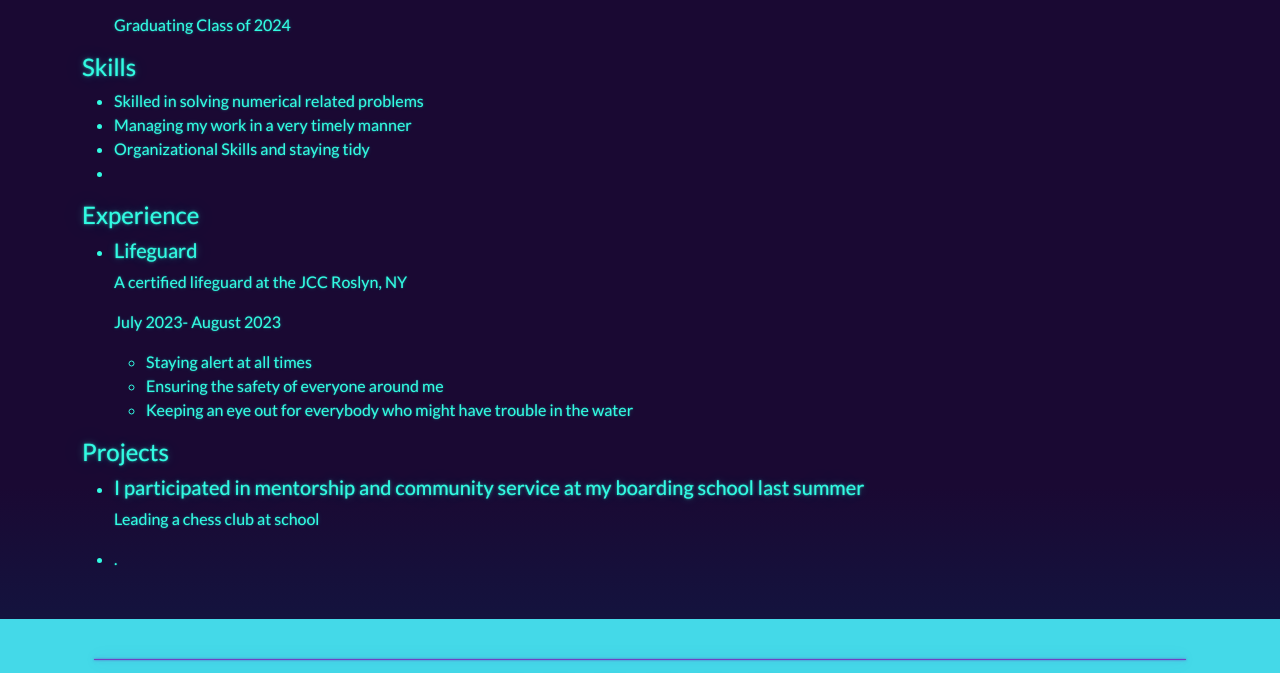
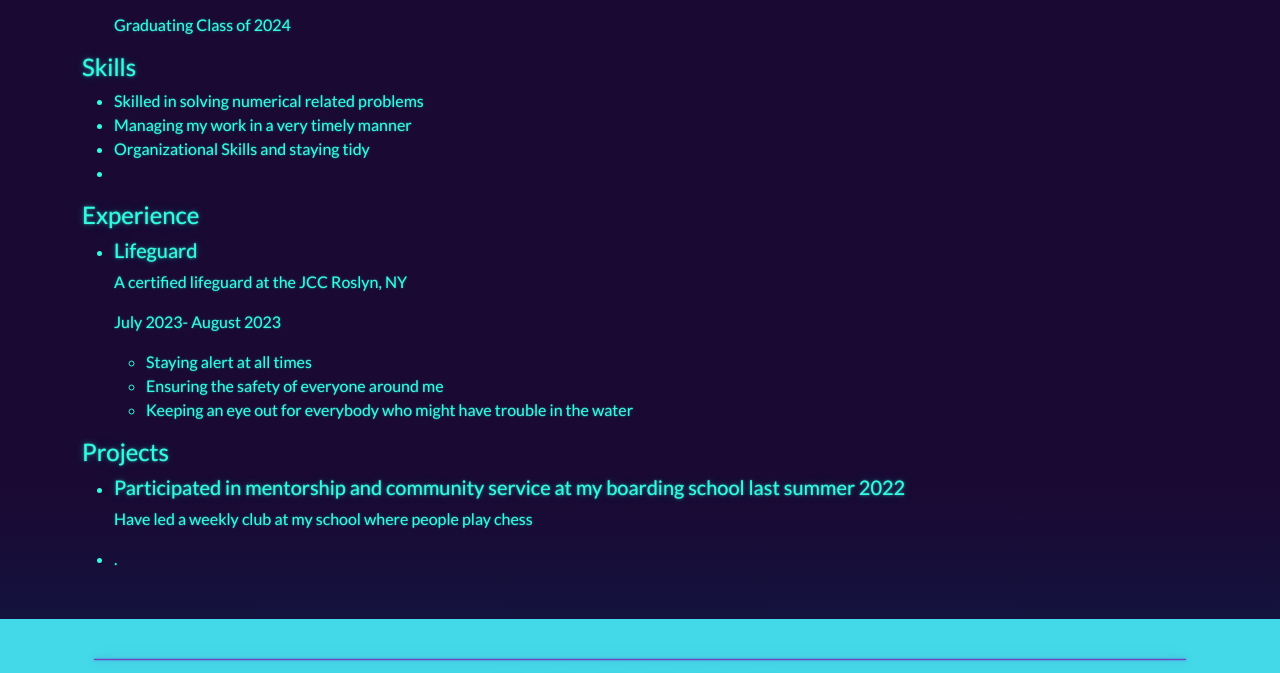
Before and after one commit to TODDRUBINSTEIN/TODDRUBINSTEIN.github.io, a plain HTML site: page index.html in a window 1280 px wide. Shown: the part 667-1340 px from the top of the page. Drawn offline with nearby package versions, Linux system fonts and the light colour scheme.

Commit message:
Update index.html

```diff
--- a/index.html
+++ b/index.html
@@ -83,9 +83,9 @@
     <h4>Projects</h4>
     <ul>
       <li>
-        <h5>I participated in mentorship and community service at my boarding school last summer</h5>
+        <h5>Participated in mentorship and community service at my boarding school last summer 2022</h5>
 <!-- Project Description -->
-<p> Leading a chess club at school</p>
+<p> Have led a weekly club at my school where people play chess</p>
 </li>
 <li>
 <h5></h5>
```
